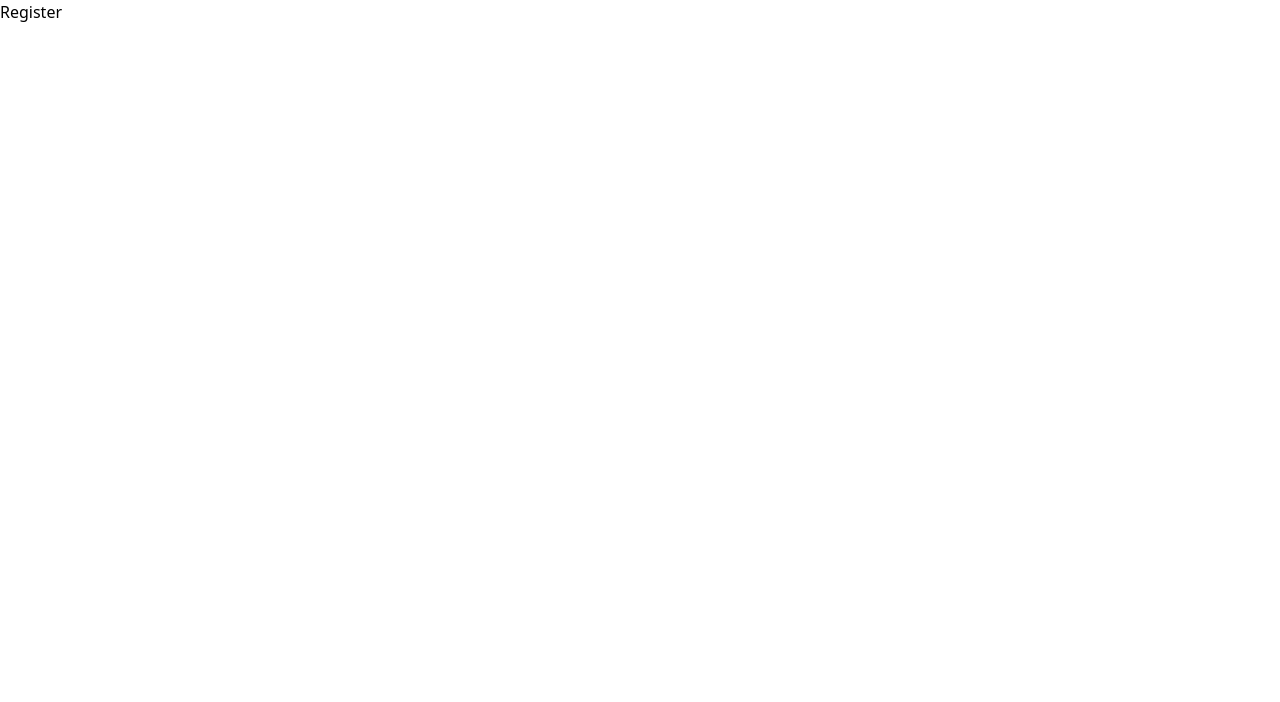
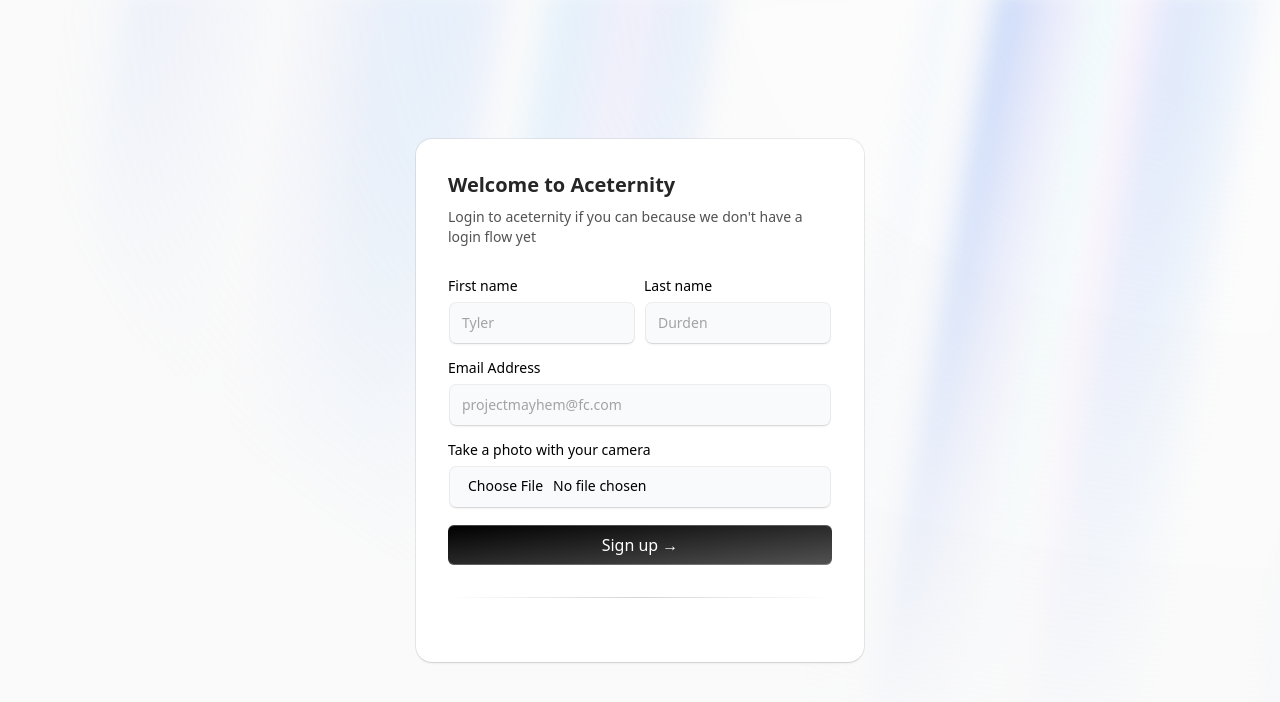
Before and after one commit to Schwarzam/FaBio, a React (Create React App) app in the folder frontend/: page /register in a window 1280 px wide. Shown: the top 702 px of the page. Built offline with nearby package versions, Linux system fonts and the light colour scheme.

Commit message:
register page and home

```diff
--- a/frontend/package.json
+++ b/frontend/package.json
@@ -3,6 +3,8 @@
   "version": "0.1.0",
   "private": true,
   "dependencies": {
+    "@radix-ui/react-label": "^2.0.2",
+    "@tabler/icons-react": "^3.2.0",
     "@testing-library/jest-dom": "^5.17.0",
     "@testing-library/react": "^13.4.0",
     "@testing-library/user-event": "^13.5.0",
--- a/frontend/src/components/Home.js
+++ b/frontend/src/components/Home.js
@@ -1,20 +1,24 @@
-import { Boxes } from "./ui/boxes";
-import { cn } from "./utils/cn";
+
 
 import React, {useEffect} from "react";
 import { AuroraBackground } from "./ui/aurora";
 import { motion } from "framer-motion";
 
+import { useNavigate } from "react-router-dom";
+
 function Home() {
 
   const [isDark, setIsDark] = React.useState(false);
+  const navigate = useNavigate();
 
   useEffect(() => {
     // On page load or when changing themes, best to add inline in `head` to avoid FOUC
     if (localStorage.theme === 'dark' || (!('theme' in localStorage) && window.matchMedia('(prefers-color-scheme: dark)').matches)) {
       document.documentElement.classList.add('dark')
+      setIsDark(true);
     } else {
       document.documentElement.classList.remove('dark')
+      setIsDark(false);
     }
   }, []);
 
@@ -44,13 +48,22 @@
           </svg>
         </button>
 
+        <div className="text-md font-bold dark:text-white text-center select-none">
+          ccbs + fci + ee
+        </div>
+
         <div className="text-3xl md:text-7xl font-bold dark:text-white text-center select-none">
           facial recognition
         </div>
         <div className="font-extralight text-base md:text-4xl dark:text-neutral-200 py-4 select-none">
           test it.
         </div>
-        <button className="bg-black dark:bg-white rounded-full w-fit text-white dark:text-black px-4 py-2">
+        <button
+          className="bg-black dark:bg-white rounded-full w-fit text-white dark:text-black px-4 py-2"
+          onClick={() => {
+            navigate("/register");
+          }}
+        >
           register
         </button>
       </motion.div>
--- a/frontend/src/components/Register.js
+++ /dev/null
@@ -1,12 +0,0 @@
-
-
-
-function Register() {
-    return (
-      <div className="home">
-        <h1>Register</h1>
-      </div>
-    );
-  }
-
-  export default Register;
--- /dev/null
+++ b/frontend/src/components/Register.tsx
@@ -0,0 +1,112 @@
+
+import React, { useState } from "react";
+import { Label } from "./ui/label";
+import { Input } from "./ui/input";
+import { cn } from "./utils/cn";
+
+import { AuroraBackground } from "./ui/aurora";
+import { motion } from "framer-motion";
+
+
+export default function Register() {
+
+  const [imageFile, setImageFile] = useState(null);
+
+  const handleSubmit = (e: React.FormEvent<HTMLFormElement>) => {
+    e.preventDefault();
+    console.log("Form submitted");
+  };
+
+  const handleImageUpload = (event : any) => {
+    const file = event.target.files[0];
+    if (file) {
+      setImageFile(file);
+    }
+  };
+
+  return (
+    <AuroraBackground>
+      <motion.div
+        initial={{ opacity: 0.0, y: 40 }}
+        whileInView={{ opacity: 1, y: 0 }}
+        transition={{
+          delay: 0.3,
+          duration: 0.8,
+          ease: "easeInOut",
+        }}
+        className="relative flex flex-col gap-4 items-center justify-center px-4"
+      >
+        <div className="max-w-md w-full mx-auto rounded-none md:rounded-2xl p-4 md:p-8 shadow-input bg-white dark:bg-black">
+      <h2 className="font-bold text-xl text-neutral-800 dark:text-neutral-200">
+        Welcome to Aceternity
+      </h2>
+      <p className="text-neutral-600 text-sm max-w-sm mt-2 dark:text-neutral-300">
+        Login to aceternity if you can because we don&apos;t have a login flow
+        yet
+      </p>
+
+      <form className="my-8" onSubmit={handleSubmit}>
+        <div className="flex flex-col md:flex-row space-y-2 md:space-y-0 md:space-x-2 mb-4">
+          <LabelInputContainer>
+            <Label htmlFor="firstname">First name</Label>
+            <Input id="firstname" placeholder="Tyler" type="text" />
+          </LabelInputContainer>
+          <LabelInputContainer>
+            <Label htmlFor="lastname">Last name</Label>
+            <Input id="lastname" placeholder="Durden" type="text" />
+          </LabelInputContainer>
+        </div>
+        <LabelInputContainer className="mb-4">
+          <Label htmlFor="email">Email Address</Label>
+          <Input id="email" placeholder="projectmayhem@fc.com" type="email" />
+        </LabelInputContainer>
+        <LabelInputContainer className="mb-4">
+          <Label htmlFor="imageUpload">Take a photo with your camera</Label>
+          <Input
+            id="imageUpload"
+            type="file"
+            accept="image/*"
+            capture="environment" // This attribute prompts devices to use the camera
+            onChange={handleImageUpload}
+          />
+        </LabelInputContainer>
+
+        <button
+          className="bg-gradient-to-br relative group/btn from-black dark:from-zinc-900 dark:to-zinc-900 to-neutral-600 block dark:bg-zinc-800 w-full text-white rounded-md h-10 font-medium shadow-[0px_1px_0px_0px_#ffffff40_inset,0px_-1px_0px_0px_#ffffff40_inset] dark:shadow-[0px_1px_0px_0px_var(--zinc-800)_inset,0px_-1px_0px_0px_var(--zinc-800)_inset]"
+          type="submit"
+        >
+          Sign up &rarr;
+          <BottomGradient />
+        </button>
+
+        <div className="bg-gradient-to-r from-transparent via-neutral-300 dark:via-neutral-700 to-transparent my-8 h-[1px] w-full" />
+      </form>
+    </div>
+      </motion.div>
+    </AuroraBackground>
+
+  );
+}
+
+const BottomGradient = () => {
+  return (
+    <>
+      <span className="group-hover/btn:opacity-100 block transition duration-500 opacity-0 absolute h-px w-full -bottom-px inset-x-0 bg-gradient-to-r from-transparent via-cyan-500 to-transparent" />
+      <span className="group-hover/btn:opacity-100 blur-sm block transition duration-500 opacity-0 absolute h-px w-1/2 mx-auto -bottom-px inset-x-10 bg-gradient-to-r from-transparent via-indigo-500 to-transparent" />
+    </>
+  );
+};
+
+const LabelInputContainer = ({
+  children,
+  className,
+}: {
+  children: React.ReactNode;
+  className?: string;
+}) => {
+  return (
+    <div className={cn("flex flex-col space-y-2 w-full", className)}>
+      {children}
+    </div>
+  );
+};
--- /dev/null
+++ b/frontend/src/components/ui/input.tsx
@@ -0,0 +1,61 @@
+// Input component extends from shadcnui - https://ui.shadcn.com/docs/components/input
+"use client";
+import * as React from "react";
+import { cn } from "../utils/cn";
+import { useMotionTemplate, useMotionValue, motion } from "framer-motion";
+
+export interface InputProps
+  extends React.InputHTMLAttributes<HTMLInputElement> {}
+
+const Input = React.forwardRef<HTMLInputElement, InputProps>(
+  ({ className, type, ...props }, ref) => {
+    const radius = 100; // change this to increase the rdaius of the hover effect
+    const [visible, setVisible] = React.useState(false);
+
+    let mouseX = useMotionValue(0);
+    let mouseY = useMotionValue(0);
+
+    function handleMouseMove({ currentTarget, clientX, clientY }: any) {
+      let { left, top } = currentTarget.getBoundingClientRect();
+
+      mouseX.set(clientX - left);
+      mouseY.set(clientY - top);
+    }
+    return (
+      <motion.div
+        style={{
+          background: useMotionTemplate`
+        radial-gradient(
+          ${visible ? radius + "px" : "0px"} circle at ${mouseX}px ${mouseY}px,
+          var(--blue-500),
+          transparent 80%
+        )
+      `,
+        }}
+        onMouseMove={handleMouseMove}
+        onMouseEnter={() => setVisible(true)}
+        onMouseLeave={() => setVisible(false)}
+        className="p-[2px] rounded-lg transition duration-300 group/input"
+      >
+        <input
+          type={type}
+          className={cn(
+            `flex h-10 w-full border-none bg-gray-50 dark:bg-zinc-800 text-black dark:text-white shadow-input rounded-md px-3 py-2 text-sm  file:border-0 file:bg-transparent
+          file:text-sm file:font-medium placeholder:text-neutral-400 dark:placeholder-text-neutral-600
+          focus-visible:outline-none focus-visible:ring-[2px]  focus-visible:ring-neutral-400 dark:focus-visible:ring-neutral-600
+           disabled:cursor-not-allowed disabled:opacity-50
+           dark:shadow-[0px_0px_1px_1px_var(--neutral-700)]
+           group-hover/input:shadow-none transition duration-400
+           `,
+            className
+          )}
+          ref={ref}
+          {...props}
+        />
+      </motion.div>
+    );
+  }
+);
+Input.displayName = "Input";
+
+export { Input };
--- /dev/null
+++ b/frontend/src/components/ui/label.tsx
@@ -0,0 +1,24 @@
+// Label component extends from shadcnui - https://ui.shadcn.com/docs/components/label
+
+"use client";
+import * as React from "react";
+import * as LabelPrimitive from "@radix-ui/react-label";
+
+import { cn } from "../utils/cn";
+
+const Label = React.forwardRef<
+  React.ElementRef<typeof LabelPrimitive.Root>,
+  React.ComponentPropsWithoutRef<typeof LabelPrimitive.Root>
+>(({ className, ...props }, ref) => (
+  <LabelPrimitive.Root
+    ref={ref}
+    className={cn(
+      "text-sm font-medium text-black dark:text-white leading-none peer-disabled:cursor-not-allowed peer-disabled:opacity-70",
+      className
+    )}
+    {...props}
+  />
+));
+Label.displayName = LabelPrimitive.Root.displayName;
+
+export { Label };
--- a/frontend/src/index.tsx
+++ b/frontend/src/index.tsx
@@ -3,7 +3,7 @@
 import './index.css';
 
 import Home from './components/Home.js';
-import Register from './components/Register.js';
+import Register from './components/Register';
 import Login from './components/Login.js';
 import User from './components/User.js';
 
--- a/frontend/tailwind.config.js
+++ b/frontend/tailwind.config.js
@@ -11,6 +11,9 @@
   ],
   theme: {
     extend: {
+      boxShadow: {
+        input: `0px 2px 3px -1px rgba(0,0,0,0.1), 0px 1px 0px 0px rgba(25,28,33,0.02), 0px 0px 0px 1px rgba(25,28,33,0.08)`,
+      },
       animation: {
         aurora: "aurora 60s linear infinite",
       },
```
Also changed, not shown: 1 other file (tests, documents, lock files or other folders).
